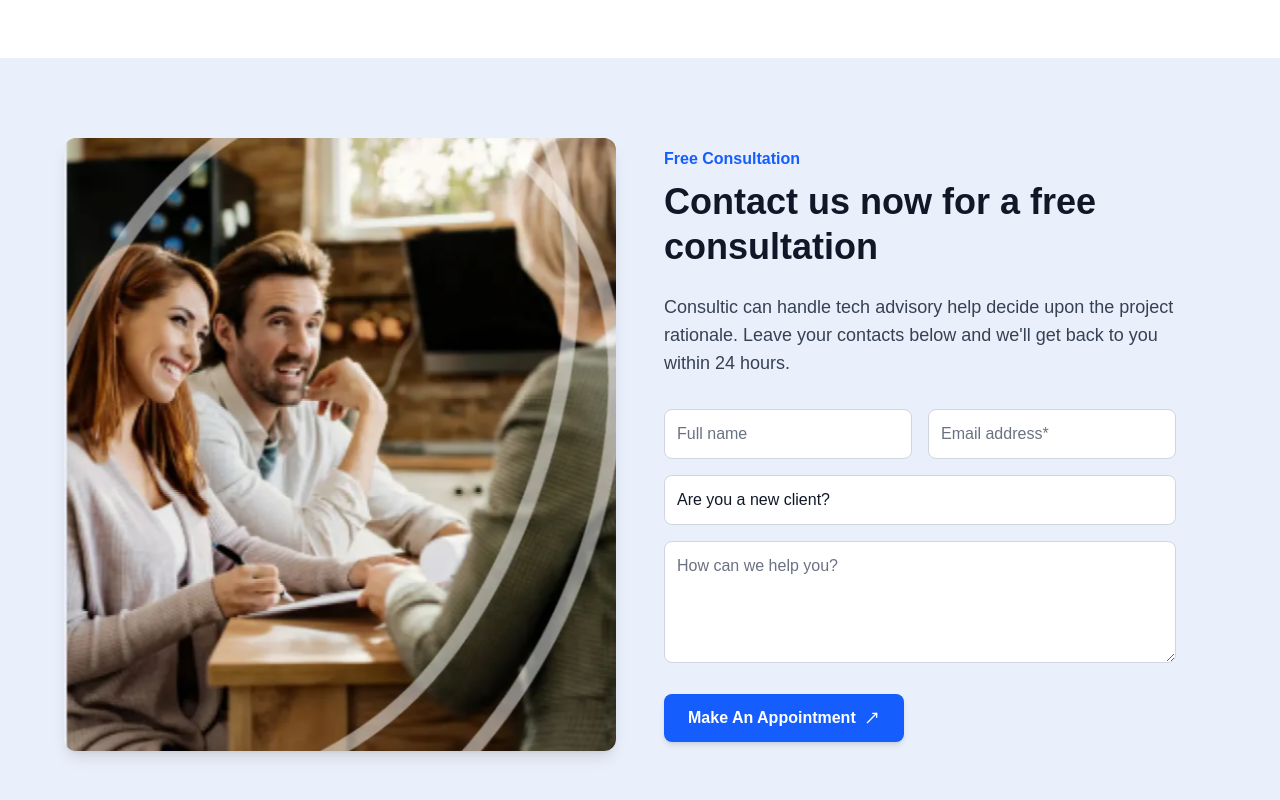
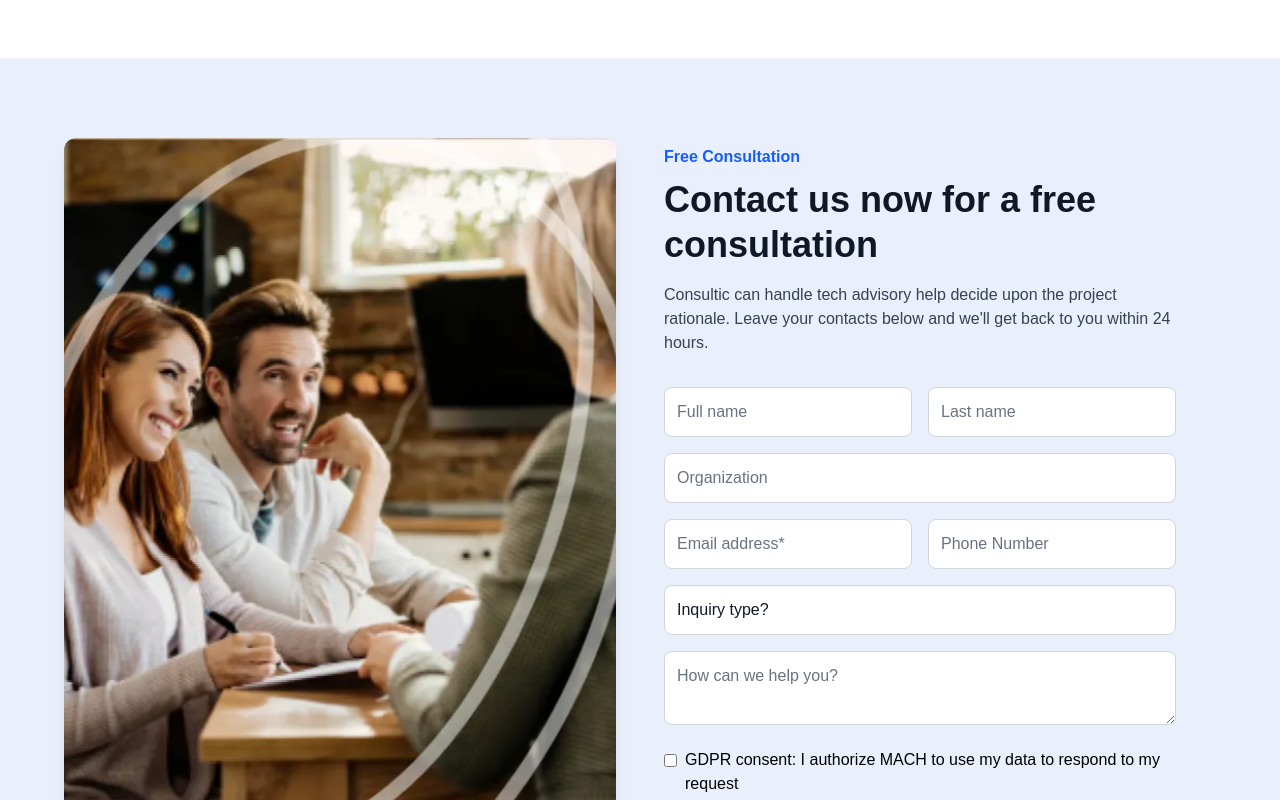
Before and after one commit to codenihar/mach-consultants, a Next.js app: page / in a window 1280 px wide. Shown: the part 4740-5540 px from the top of the page. Built offline with nearby package versions, Linux system fonts and the light colour scheme.

Commit message:
updated contact section

```diff
--- a/src/components/ContactUsSection.tsx
+++ b/src/components/ContactUsSection.tsx
@@ -7,7 +7,7 @@ const ConsultationForm: React.FC = () => {
       <div className="max-w-6xl mx-auto grid grid-cols-1 lg:grid-cols-2 items-center gap-8 md:gap-10 lg:gap-12">
         {/* Image Section */}
         <div className="order-2 lg:order-1 w-full">
-          <div className="relative w-full aspect-[4/5] lg:aspect-[9/10] rounded-xl overflow-hidden shadow-lg">
+          <div className="relative w-full aspect-[4/5] lg:aspect-[3/4] rounded-xl overflow-hidden shadow-lg">
             <img
               src="/images/consulting_image.png"
               alt="Consultation"
@@ -26,7 +26,7 @@ const ConsultationForm: React.FC = () => {
             <h2 className="text-2xl sm:text-3xl md:text-4xl font-bold mb-4 text-gray-900 leading-tight">
               Contact us now for a free consultation
             </h2>
-            <p className="text-gray-700 my-4 sm:my-6 text-base sm:text-lg">
+            <p className="text-gray-700 my-4 sm:my-0 text-base sm:text-md">
               Consultic can handle tech advisory help decide upon the project
               rationale. Leave your contacts below and we'll get back to you
               within 24 hours.
@@ -43,31 +43,70 @@ const ConsultationForm: React.FC = () => {
               </div>
               <div className="max-sm:col-span-2">
                 <input
+                  type="text"
+                  placeholder="Last name"
+                  className="w-full p-3 rounded-lg border border-gray-300 bg-white text-gray-900 placeholder:text-gray-500 focus:outline-none focus:ring-2 focus:ring-blue-500 focus:border-transparent"
+                  required
+                />
+              </div>
+              <div className="col-span-2">
+                <input
+                  type="text"
+                  placeholder="Organization"
+                  className="w-full p-3 rounded-lg border border-gray-300 bg-white text-gray-900 placeholder:text-gray-500 focus:outline-none focus:ring-2 focus:ring-blue-500 focus:border-transparent"
+                  required
+                />
+              </div>
+              <div>
+                <input
                   type="email"
                   placeholder="Email address*"
                   className="w-full p-3 rounded-lg border border-gray-300 bg-white text-gray-900 placeholder:text-gray-500 focus:outline-none focus:ring-2 focus:ring-blue-500 focus:border-transparent"
                   required
                 />
               </div>
+              <div>
+                <input
+                  type="number"
+                  placeholder="Phone Number"
+                  className="w-full p-3 rounded-lg border border-gray-300 bg-white text-gray-900 placeholder:text-gray-500 focus:outline-none focus:ring-2 focus:ring-blue-500 focus:border-transparent"
+                  required
+                />
+              </div>
               <div className="col-span-2">
                 <select className="w-full p-3 rounded-lg border border-gray-300 bg-white text-gray-900 focus:outline-none focus:ring-2 focus:ring-blue-500 focus:border-transparent appearance-none">
-                  <option>Are you a new client?</option>
-                  <option>Yes</option>
-                  <option>No</option>
+                  <option>Inquiry type?</option>
+                  <option>Support or consulting</option>
+                  <option>Conference or speaking</option>
+                  <option>Collaboration or research</option>
+                  <option>Information request</option>
+                  <option>Other</option>
                 </select>
               </div>
               <div className="col-span-2">
                 <textarea
                   placeholder="How can we help you?"
-                  rows={4}
+                  rows={2}
                   className="w-full p-3 rounded-lg border border-gray-300 bg-white text-gray-900 placeholder:text-gray-500 focus:outline-none focus:ring-2 focus:ring-blue-500 focus:border-transparent"
                 ></textarea>
+              </div>
+              <div className="col-span-2 flex items-start gap-2 cursor-pointer">
+                <input
+                  id="checkbox"
+                  type="checkbox"
+                  className="cursor-pointer mt-1.5"
+                  required
+                />
+                <label htmlFor="checkbox" className="text-black">
+                  GDPR consent: I authorize MACH to use my data to respond to my
+                  request
+                </label>
               </div>
 
               <div className="max-sm:col-span-2 mt-2">
                 <button
                   type="submit"
-                  className="w-[max-content] px-6 py-3 bg-blue-600 hover:bg-blue-700 text-white font-semibold rounded-lg transition-colors duration-300 shadow-md hover:shadow-lg flex items-center justify-center gap-2"
+                  className="w-[max-content] px-6 py-3 bg-blue-600 hover:bg-blue-700 text-white font-semibold rounded-lg transition-colors duration-300 shadow-md hover:shadow-lg flex items-center justify-center gap-2 cursor-pointer"
                 >
                   Make An Appointment
                   <MoveUpRight className="w-4 h-4" />
```
